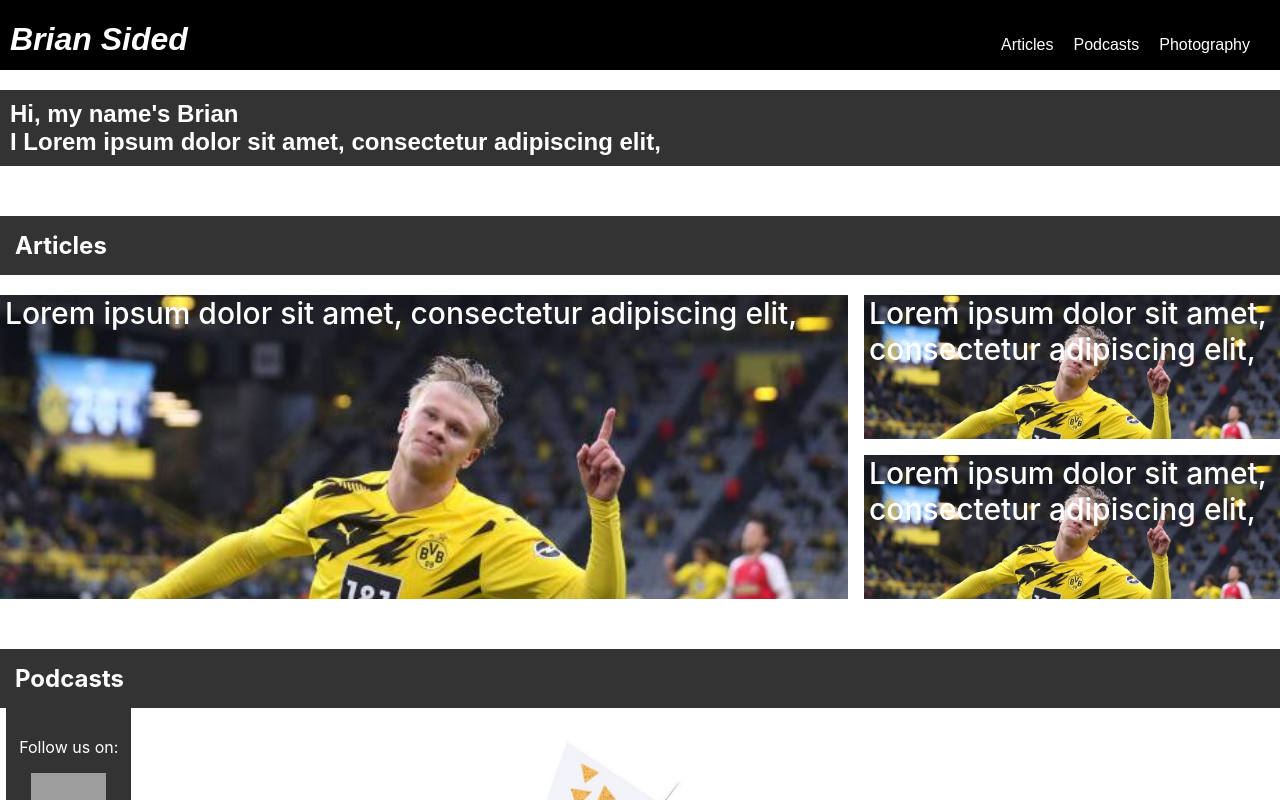
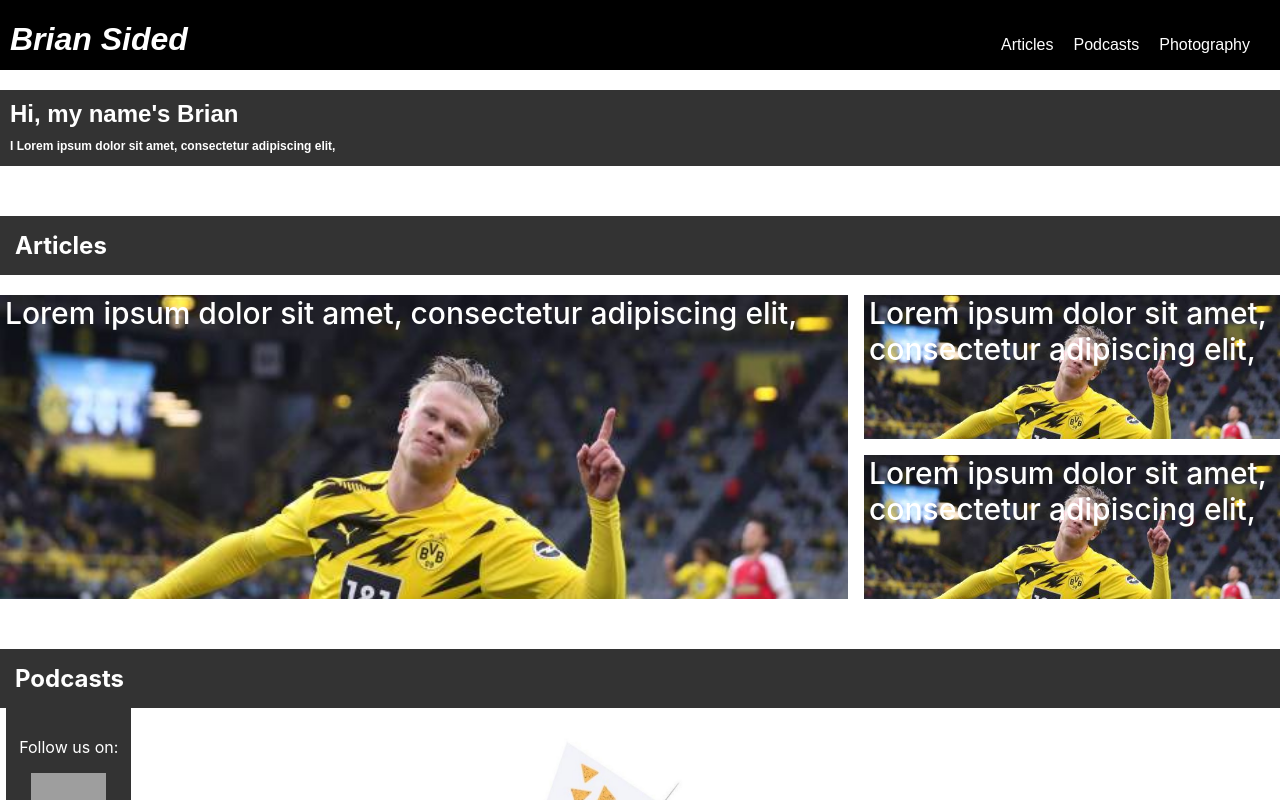
Before and after one commit to nizoom/brian-site, a React (Create React App) app: page / in a window 1280 px wide. Shown: the top 800 px of the page. Built offline with nearby package versions, Linux system fonts and the light colour scheme; grey boxes are pictures that could not be loaded.

Commit message:
finishing touches to basic layout

```diff
--- a/src/App.css
+++ b/src/App.css
@@ -15,6 +15,9 @@
     font-size: x-large;
 }
 
+.intro-description{
+  font-size: 50%;
+}
 .gone{
   display: none;
   /* width: 0;
--- a/src/App.js
+++ b/src/App.js
@@ -39,7 +39,7 @@ function App() {
       <Header callback = {setMenuStatus} rootMenuStatus = {activateMenu} ref={headerRef} callback = {retrieveClick}/>
       <h2 className = {!activateMenu ? "site-intro" : "gone"}>
                 Hi, my name's Brian  <br/>
-                <span> I Lorem ipsum dolor sit amet, consectetur adipiscing elit, </span>
+                <span className = "intro-description"> I Lorem ipsum dolor sit amet, consectetur adipiscing elit, </span>
             </h2>
       <NavMenu menuStatus = {activateMenu} callback = {retrieveClick}/>
       <Content clickedSection = {clickSection} headerRef = {headerRef}/>
--- a/src/components/content/podcasts/podcast.css
+++ b/src/components/content/podcasts/podcast.css
@@ -53,6 +53,7 @@
     color: #C11611;
 }
 
+@media(min-width:500px){
     .podcast-episode-wrapper{
         display: grid;
         grid-template-columns: repeat(4, 1fr);
@@ -82,12 +83,16 @@
         padding: 10px 0 10px 15px;
         background-color: lightgray;
         font-size: large;
+        overflow-wrap: normal;
     }
 
     .video-player{
         width: 80%;
         margin: 0 0 3% 0;
     }
+
+}
+
 
 @media(max-width: 800px){
 
--- a/src/components/header/navbutton/navbtn.css
+++ b/src/components/header/navbutton/navbtn.css
@@ -2,7 +2,7 @@
     background-color: black;
     color:white;
     font-size: xx-large;
-    padding: 10px 0 10px 10px;
+    padding: 5px 0 5px 10px;
     position: sticky;
 
 }
```
Lines whose indentation alone changed are shown as unchanged.
